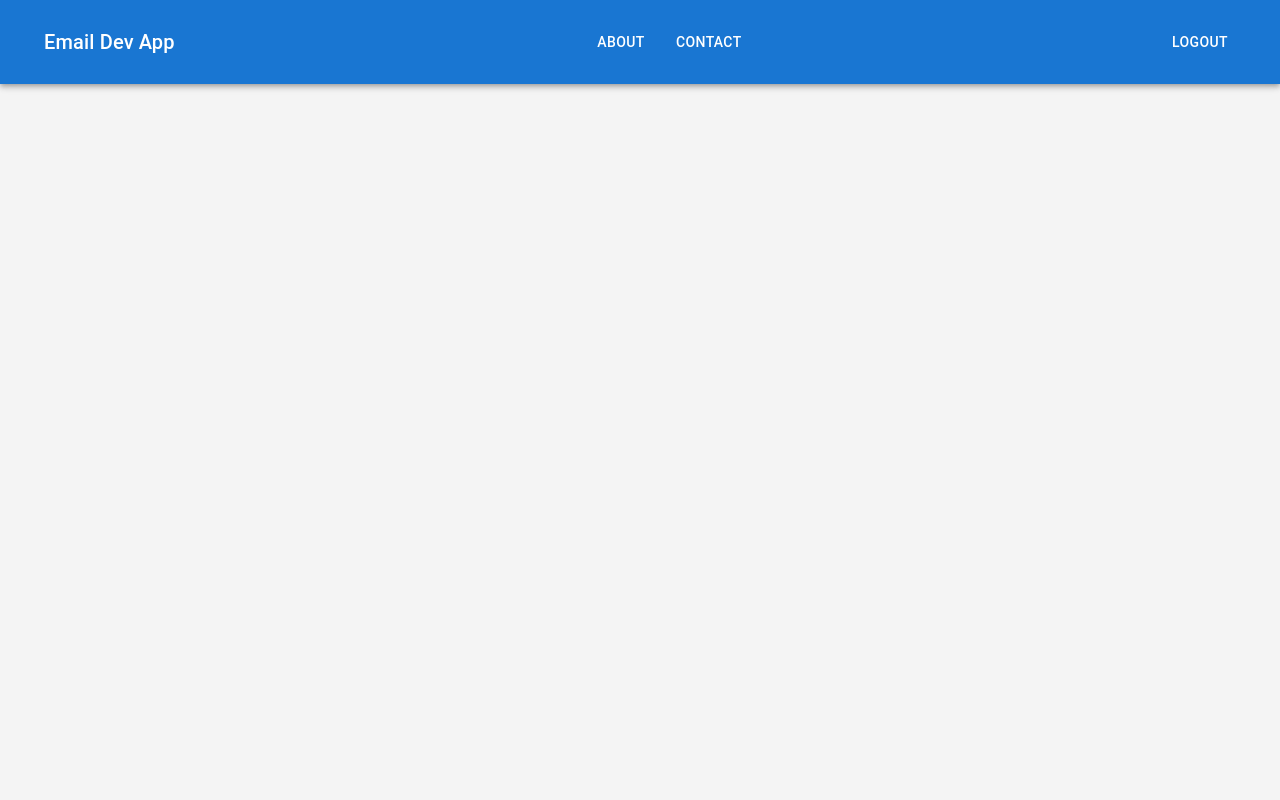
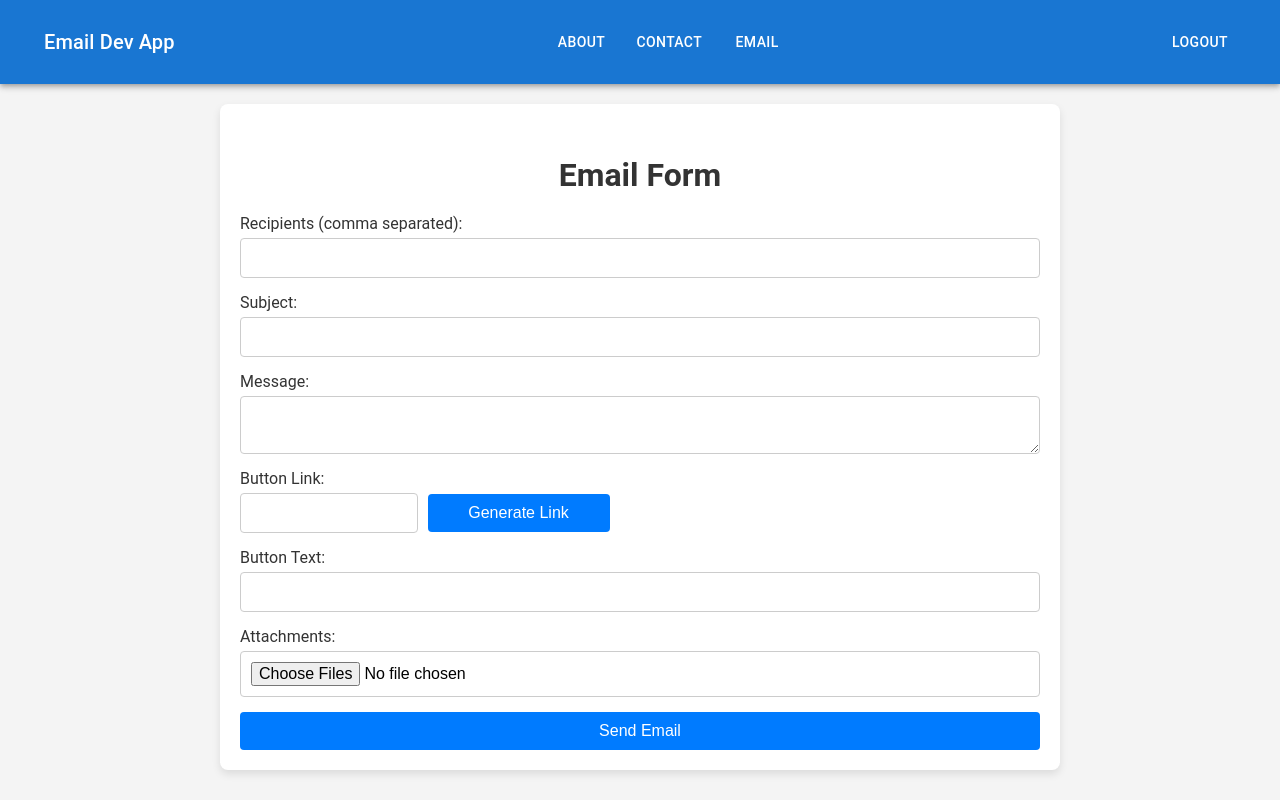
Before and after one commit to r3habb99/email-react-app, a React (Vite) app: page /email in a window 1280 px wide. Built offline with nearby package versions, Linux system fonts and the light colour scheme.

Commit message:
Updated css

```diff
--- a/src/App.jsx
+++ b/src/App.jsx
@@ -5,6 +5,7 @@ import Navbar from './components/Navbar';
 import Home from './pages/Home';
 import About from './pages/About';
 import Contact from './pages/Contact';
+import Email from './pages/Email';
 import './App.css';
 const App = () => {
   return (
@@ -24,6 +25,10 @@ const App = () => {
             path="/contact"
             element={<Contact />}
           />
+          <Route
+            path="/email"
+            element={<Email />}
+          />
         </Routes>
       </div>
     </Router>
--- /dev/null
+++ b/src/assets/css/Email.css
@@ -0,0 +1,107 @@
+/* src/pages/Email.css */
+.email-container {
+    max-width: 800px;
+    margin: 20px auto;
+    padding: 20px;
+    background: #fff;
+    border-radius: 8px;
+    box-shadow: 0 4px 8px rgba(0, 0, 0, 0.1);
+    text-align: center;
+}
+
+.email-title {
+    font-size: 2rem;
+    color: #333;
+    margin-bottom: 20px;
+}
+
+.email-form {
+    display: flex;
+    flex-direction: column;
+    gap: 15px;
+    align-items: center;
+}
+
+.form-group {
+    display: flex;
+    flex-direction: column;
+    width: 100%;
+}
+
+.form-label {
+    font-size: 1rem;
+    color: #333;
+    margin-bottom: 5px;
+    text-align: left;
+}
+
+.form-input,
+.form-textarea,
+.form-button {
+    width: 100%;
+    padding: 10px;
+    border: 1px solid #ccc;
+    border-radius: 4px;
+    font-size: 1rem;
+    box-sizing: border-box;
+}
+
+.form-textarea {
+    resize: vertical;
+}
+
+.button-link-container {
+    display: flex;
+    align-items: center;
+    gap: 10px;
+}
+
+#generateLinkButton {
+    padding: 10px 15px;
+    border: none;
+    border-radius: 4px;
+    background-color: #007BFF;
+    color: white;
+    cursor: pointer;
+    font-size: 1rem;
+    transition: background-color 0.3s ease, transform 0.2s ease;
+}
+
+#generateLinkButton:hover {
+    background-color: #0056b3;
+    transform: translateY(-2px);
+}
+
+.form-button {
+    background-color: #007BFF;
+    color: white;
+    padding: 10px 15px;
+    border: none;
+    border-radius: 4px;
+    font-size: 1rem;
+    cursor: pointer;
+    transition: background-color 0.3s ease, transform 0.2s ease;
+}
+
+.form-button:hover {
+    background-color: #0056b3;
+    transform: translateY(-2px);
+}
+
+/* Responsive design */
+@media (max-width: 600px) {
+    .email-title {
+        font-size: 1.5rem;
+    }
+
+    .form-input,
+    .form-textarea {
+        font-size: 0.9rem;
+    }
+
+    .form-button,
+    #generateLinkButton {
+        font-size: 0.9rem;
+        padding: 8px 12px;
+    }
+}
--- a/src/components/Navbar.jsx
+++ b/src/components/Navbar.jsx
@@ -44,6 +44,14 @@ const Navbar = () => {
           >
             Contact
           </Button>
+          <Button
+            color="inherit"
+            component={Link}
+            to="/email"
+            className="navbar-button"
+          >
+            Email
+          </Button>
         </div>
         <Button
           color="inherit"
--- /dev/null
+++ b/src/pages/Email.jsx
@@ -0,0 +1,138 @@
+import React, { useState } from 'react';
+import '../assets/css/Email.css'; // Import custom CSS
+
+const Email = () => {
+  const [buttonLink, setButtonLink] = useState('');
+
+  const handleGenerateLink = () => {
+    // Implement logic to generate a link if needed
+    alert('Link generated');
+  };
+
+  return (
+    <div className="email-container">
+      <h1 className="email-title">Email Form</h1>
+      <form
+        // action="/email/send-email"
+        action="#"
+        method="post"
+        encType="multipart/form-data"
+        className="email-form"
+      >
+        <div className="form-group">
+          <label
+            htmlFor="recipients"
+            className="form-label"
+          >
+            Recipients (comma separated):
+          </label>
+          <input
+            type="text"
+            id="recipients"
+            name="recipients"
+            className="form-input"
+            required
+          />
+        </div>
+
+        <div className="form-group">
+          <label
+            htmlFor="subject"
+            className="form-label"
+          >
+            Subject:
+          </label>
+          <input
+            type="text"
+            id="subject"
+            name="subject"
+            className="form-input"
+            required
+          />
+        </div>
+
+        <div className="form-group">
+          <label
+            htmlFor="message"
+            className="form-label"
+          >
+            Message:
+          </label>
+          <textarea
+            id="message"
+            name="message"
+            className="form-textarea"
+            required
+          ></textarea>
+        </div>
+
+        <div className="form-group">
+          <label
+            htmlFor="buttonLink"
+            className="form-label"
+          >
+            Button Link:
+          </label>
+          <div className="button-link-container">
+            <input
+              type="url"
+              id="buttonLink"
+              name="buttonLink"
+              className="form-input"
+              value={buttonLink}
+              onChange={(e) => setButtonLink(e.target.value)}
+            />
+            <button
+              type="button"
+              id="generateLinkButton"
+              className="form-button"
+              onClick={handleGenerateLink}
+            >
+              Generate Link
+            </button>
+          </div>
+        </div>
+
+        <div className="form-group">
+          <label
+            htmlFor="buttonText"
+            className="form-label"
+          >
+            Button Text:
+          </label>
+          <input
+            type="text"
+            id="buttonText"
+            name="buttonText"
+            className="form-input"
+          />
+        </div>
+
+        <div className="form-group">
+          <label
+            htmlFor="attachments"
+            className="form-label"
+          >
+            Attachments:
+          </label>
+          <input
+            type="file"
+            id="attachments"
+            name="attachments"
+            className="form-input"
+            multiple
+          />
+        </div>
+
+        <button
+          type="submit"
+          className="form-button"
+        >
+          Send Email
+        </button>
+      </form>
+    </div>
+  );
+};
+
+export default Email;
```
Also changed, not shown: src/main.jsx (+6 -6 lines).
